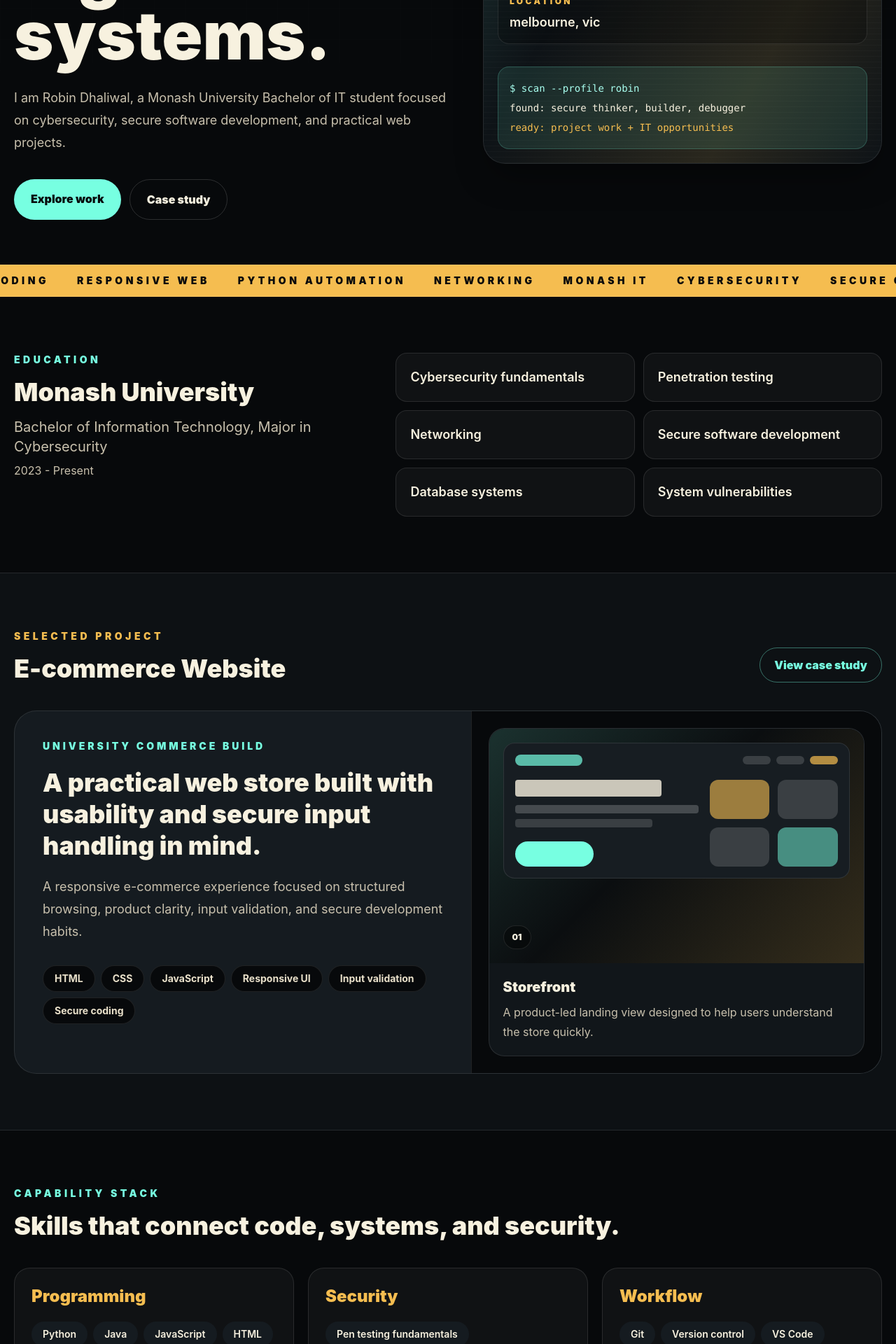
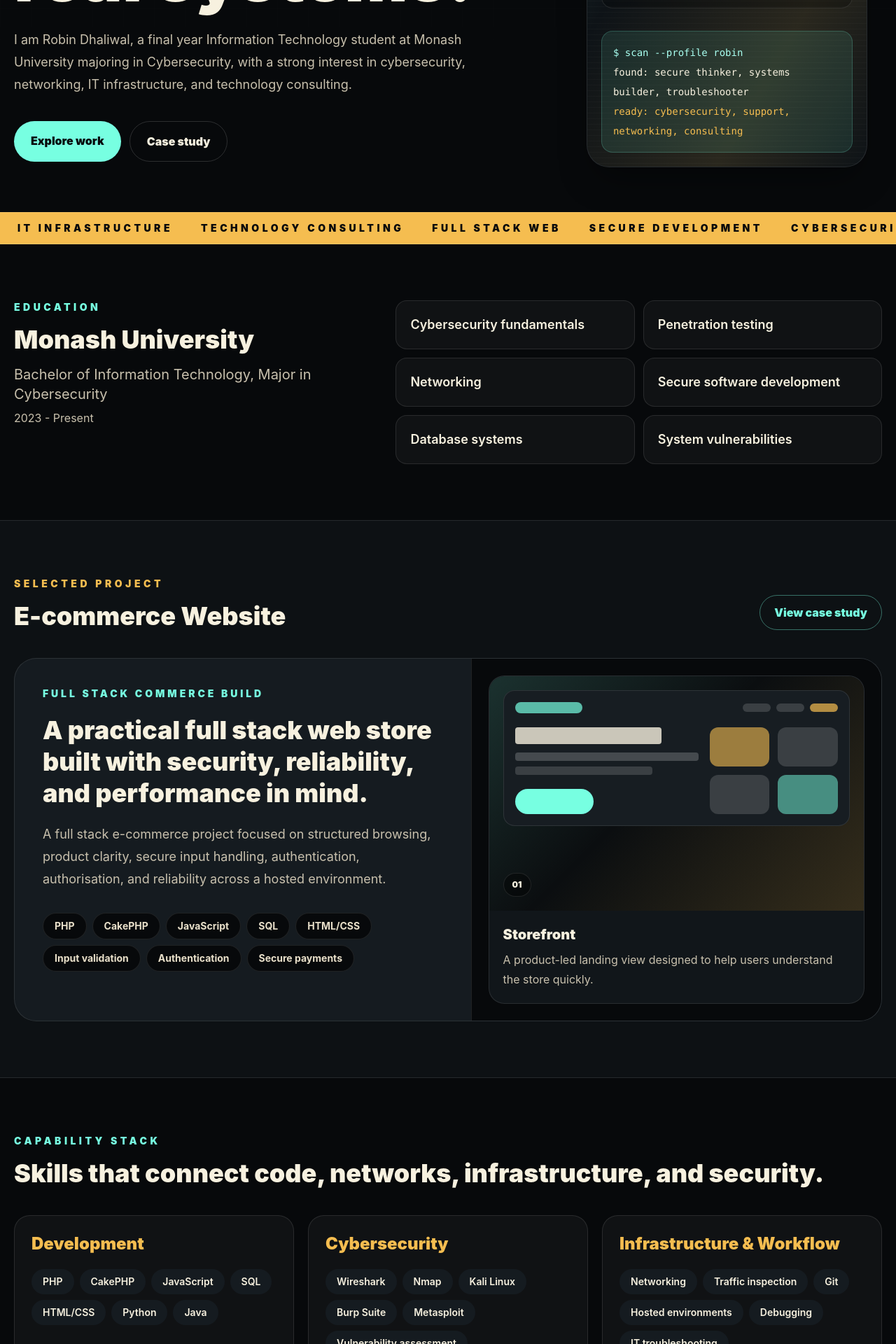
Before and after one commit to robindhlwl/robindhlwl.github.io, a React (Vite) app: page / in a window 1280 px wide. Shown: the part 560-2480 px from the top of the page at 70% size. Built offline with nearby package versions, Linux system fonts and the light colour scheme.

Commit message:
Update portfolio positioning and skills

```diff
--- a/src/App.jsx
+++ b/src/App.jsx
@@ -2,10 +2,10 @@ import { useEffect, useState } from "react"
 
 const ecommerceProject = {
   title: "E-commerce Website",
-  kicker: "University commerce build",
+  kicker: "Full stack commerce build",
   description:
-    "A responsive e-commerce experience focused on structured browsing, product clarity, input validation, and secure development habits.",
-  stack: ["HTML", "CSS", "JavaScript", "Responsive UI", "Input validation", "Secure coding"],
+    "A full stack e-commerce project focused on structured browsing, product clarity, secure input handling, authentication, authorisation, and reliability across a hosted environment.",
+  stack: ["PHP", "CakePHP", "JavaScript", "SQL", "HTML/CSS", "Input validation", "Authentication", "Secure payments"],
   link: "https://u25s2207.iedev.org/",
   screenshots: [
     {
@@ -19,31 +19,31 @@ const ecommerceProject = {
       description: "Structured product listings with clear spacing, hierarchy, and interaction states.",
     },
     {
-      title: "Validation",
+      title: "Secure Flows",
       label: "03",
-      description: "User input flows shaped by validation and secure development considerations.",
+      description: "User input, authentication, authorisation, and payment flows shaped by secure development practices.",
     },
   ],
   contributions: [
     "Designed responsive layouts that adapt cleanly across desktop and mobile screens.",
-    "Built structured navigation, product listing sections, and interactive front-end components.",
-    "Applied input validation and secure coding concepts to reduce avoidable user input issues.",
-    "Used version control and iterative testing to refine the project over time.",
+    "Built structured navigation, product listing sections, interactive front-end components, and full stack application flows.",
+    "Applied input validation, authentication, authorisation, and secure payment handling practices.",
+    "Troubleshot issues across local and hosted environments while improving reliability, security, and performance.",
   ],
 }
 
 const skillGroups = [
   {
-    title: "Programming",
-    skills: ["Python", "Java", "JavaScript", "HTML", "CSS", "C"],
+    title: "Development",
+    skills: ["PHP", "CakePHP", "JavaScript", "SQL", "HTML/CSS", "Python", "Java"],
   },
   {
-    title: "Security",
-    skills: ["Pen testing fundamentals", "Network protocols", "Vulnerability awareness", "Secure coding"],
+    title: "Cybersecurity",
+    skills: ["Wireshark", "Nmap", "Kali Linux", "Burp Suite", "Metasploit", "Vulnerability assessment"],
   },
   {
-    title: "Workflow",
-    skills: ["Git", "Version control", "VS Code", "Database basics", "Debugging"],
+    title: "Infrastructure & Workflow",
+    skills: ["Networking", "Traffic inspection", "Git", "Hosted environments", "Debugging", "IT troubleshooting"],
   },
 ]
 
@@ -99,7 +99,7 @@ function Navbar() {
 }
 
 function Marquee() {
-  const items = ["Cybersecurity", "Secure Coding", "Responsive Web", "Python Automation", "Networking", "Monash IT"]
+  const items = ["Cybersecurity", "Networking", "IT Infrastructure", "Technology Consulting", "Full Stack Web", "Secure Development"]
 
   return (
     <div className="overflow-hidden border-y border-white/10 bg-[#f5bd50] py-3 text-[#07090b]">
@@ -130,7 +130,7 @@ function HeroVisual() {
       <div className="relative mt-8 grid gap-5">
         {[
           ["status", "available for internship / grad roles"],
-          ["focus", "cybersecurity + software development"],
+          ["focus", "cybersecurity + networking + IT support"],
           ["location", "melbourne, vic"],
         ].map(([label, value]) => (
           <div key={label} className="rounded-2xl border border-white/10 bg-black/25 p-4">
@@ -142,8 +142,8 @@ function HeroVisual() {
 
       <div className="relative mt-8 rounded-2xl border border-[#77ffe1]/20 bg-[#77ffe1]/10 p-4 font-mono text-sm leading-7 text-[#a9fff0]">
         <p>$ scan --profile robin</p>
-        <p className="text-[#f7f1df]">found: secure thinker, builder, debugger</p>
-        <p className="text-[#f5bd50]">ready: project work + IT opportunities</p>
+        <p className="text-[#f7f1df]">found: secure thinker, systems builder, troubleshooter</p>
+        <p className="text-[#f5bd50]">ready: cybersecurity, support, networking, consulting</p>
       </div>
     </div>
   )
@@ -201,10 +201,10 @@ function HomePage() {
               Final Year IT Student - Cybersecurity Major
             </p>
             <h1 className="max-w-4xl text-5xl font-black leading-[0.95] tracking-normal text-[#f7f1df] sm:text-7xl lg:text-8xl">
-              Building sharp, secure digital systems.
+              Building, securing, and troubleshooting real systems.
             </h1>
             <p className="mt-7 max-w-2xl text-lg leading-8 text-[#c8c0ad]">
-              I am Robin Dhaliwal, a Monash University Bachelor of IT student focused on cybersecurity, secure software development, and practical web projects.
+              I am Robin Dhaliwal, a final year Information Technology student at Monash University majoring in Cybersecurity, with a strong interest in cybersecurity, networking, IT infrastructure, and technology consulting.
             </p>
 
             <div className="mt-9 flex flex-wrap gap-3">
@@ -257,7 +257,7 @@ function HomePage() {
           <article className="mt-10 grid overflow-hidden rounded-[2rem] border border-white/10 bg-[#151b20] lg:grid-cols-[1fr_0.9fr]">
             <div className="p-6 sm:p-8 lg:p-10">
               <p className="text-sm font-black uppercase tracking-[0.28em] text-[#77ffe1]">{ecommerceProject.kicker}</p>
-              <h3 className="mt-5 max-w-2xl text-4xl font-black leading-tight">A practical web store built with usability and secure input handling in mind.</h3>
+              <h3 className="mt-5 max-w-2xl text-4xl font-black leading-tight">A practical full stack web store built with security, reliability, and performance in mind.</h3>
               <p className="mt-5 max-w-2xl text-lg leading-8 text-[#c8c0ad]">{ecommerceProject.description}</p>
 
               <div className="mt-8 flex flex-wrap gap-2">
@@ -277,7 +277,7 @@ function HomePage() {
 
       <section id="skills" className="mx-auto max-w-7xl scroll-mt-24 px-5 py-20">
         <p className="text-sm font-black uppercase tracking-[0.32em] text-[#77ffe1]">Capability stack</p>
-        <h2 className="mt-4 text-4xl font-black">Skills that connect code, systems, and security.</h2>
+        <h2 className="mt-4 text-4xl font-black">Skills that connect code, networks, infrastructure, and security.</h2>
         <div className="mt-10 grid gap-5 lg:grid-cols-3">
           {skillGroups.map((group) => (
             <section key={group.title} className="rounded-[1.4rem] border border-white/10 bg-white/[0.04] p-6">
@@ -298,19 +298,19 @@ function HomePage() {
         <div className="mx-auto grid max-w-7xl gap-8 px-5 py-20 lg:grid-cols-2">
           <div>
             <p className="text-sm font-black uppercase tracking-[0.32em] text-[#f5bd50]">Experience</p>
-            <h2 className="mt-4 text-4xl font-black">Reliable in high-pressure environments.</h2>
+            <h2 className="mt-4 text-4xl font-black">Communication and adaptability under pressure.</h2>
             <div className="mt-8 rounded-[1.4rem] border border-white/10 bg-[#151b20] p-6">
               <p className="text-sm font-black uppercase tracking-[0.28em] text-[#77ffe1]">Jan 2023 - Present</p>
               <h3 className="mt-4 text-2xl font-black">Crew Member - McDonald's, Braeside VIC</h3>
               <p className="mt-4 leading-8 text-[#c8c0ad]">
-                Worked in high-pressure team environments, followed structured procedures and quality standards, handled transactions accurately, and demonstrated reliability, attendance, and adaptability.
+                Customer-facing work has helped me build strong communication, teamwork, and adaptability in fast-paced environments while following structured procedures and quality standards.
               </p>
             </div>
           </div>
 
           <div id="contact" className="scroll-mt-24">
             <p className="text-sm font-black uppercase tracking-[0.32em] text-[#77ffe1]">Contact</p>
-            <h2 className="mt-4 text-4xl font-black">Let’s build something useful.</h2>
+            <h2 className="mt-4 text-4xl font-black">Seeking cybersecurity, IT support, networking, infrastructure, and consulting roles.</h2>
             <div className="mt-8 rounded-[1.4rem] border border-white/10 bg-[#151b20] p-6">
               <p className="text-[#c8c0ad]">Melbourne, VIC</p>
               <p className="mt-3 text-[#c8c0ad]">
@@ -368,7 +368,7 @@ function EcommerceProjectPage() {
           <p className="text-sm font-black uppercase tracking-[0.32em] text-[#f5bd50]">Contributions</p>
           <h2 className="mt-4 text-4xl font-black">What I contributed</h2>
           <p className="mt-5 leading-8 text-[#c8c0ad]">
-            The project connects front-end development, security awareness, and practical testing across a complete university website build.
+            The project connects full stack web development, secure coding practices, hosted environment troubleshooting, and practical testing across a complete university website build.
           </p>
         </div>
 
```
